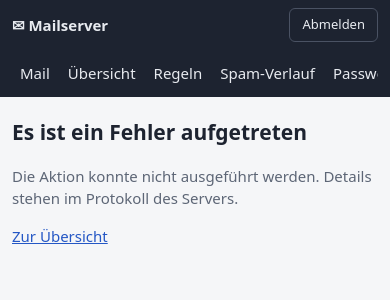
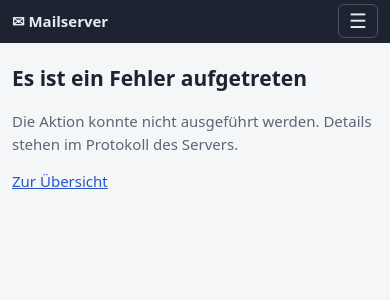
Before and after one commit to svnofeic/Mailserver, an ASP.NET Core app: page /Fehler in a window 390 px wide. Shown: the top 300 px of the page. Run offline with ASP.NET Core 8, Linux system fonts and the light colour scheme; the visitor is signed in with stand-in values (Sample User, id 1); some libraries are stand-ins or nearby versions.

Commit message:
Web: sidebar navigation with admin submenu, burger menu on mobile
The menu moves to a left sidebar on desktop; the admin pages are grouped in a
collapsible 'Verwaltung' submenu that opens automatically on admin pages. Below
900px the sidebar becomes a sticky top bar with a burger menu (CSS only, so the
strict content security policy stays unchanged).

Co-Authored-By: Claude Opus 5.5 <noreply@anthropic.com>
Claude-Session: https://claude.ai/code/session_01FT6mLhqXCeS1iJeFBAnKXW

```diff
--- a/src/Mailserver.Web/Pages/Shared/_Layout.cshtml
+++ b/src/Mailserver.Web/Pages/Shared/_Layout.cshtml
@@ -28,16 +28,42 @@
         * { box-sizing: border-box; }
         body { margin: 0; font: 15px/1.5 system-ui, -apple-system, "Segoe UI", Roboto, sans-serif; background: var(--bg); color: var(--text); }
         a { color: var(--accent); }
-        header { background: var(--nav); color: var(--nav-text); }
-        .bar { max-width: 1200px; margin: 0 auto; padding: 0 16px; display: flex; flex-wrap: wrap; align-items: center; gap: 4px 16px; }
-        .brand { font-weight: 700; padding: 12px 0; margin-right: 12px; }
-        header nav { display: flex; flex-wrap: wrap; gap: 2px; flex: 1; }
-        header nav a { color: var(--nav-text); text-decoration: none; padding: 12px 10px; border-bottom: 3px solid transparent; }
-        header nav a.active, header nav a:hover { border-bottom-color: var(--accent); }
-        header nav .sep { width: 1px; background: #4a5263; margin: 8px 6px; }
-        .who { display: flex; align-items: center; gap: 8px; font-size: 13px; padding: 8px 0; }
+        .shell { min-height: 100vh; }
+        .sidebar { background: var(--nav); color: var(--nav-text); }
+        .sidebar-top { display: flex; align-items: center; justify-content: space-between; gap: 8px; padding: 0 16px; }
+        .brand { font-weight: 700; padding: 16px 0; }
+        .nav-toggle { position: absolute; opacity: 0; width: 1px; height: 1px; pointer-events: none; }
+        .burger { display: none; cursor: pointer; padding: 6px 10px; border: 1px solid #4a5263; border-radius: 6px; font-size: 20px; line-height: 1; user-select: none; }
+        .burger::before { content: "☰"; }
+        .nav-toggle:checked + .sidebar-top .burger::before { content: "✕"; }
+        .nav-toggle:focus-visible + .sidebar-top .burger { outline: 2px solid var(--accent); outline-offset: 2px; }
+        .menu { display: flex; flex-direction: column; }
+        .sidebar nav { display: flex; flex-direction: column; padding: 4px 0; }
+        .sidebar nav a, .sidebar nav summary { color: var(--nav-text); text-decoration: none; padding: 8px 16px 8px 13px; border-left: 3px solid transparent; display: block; }
+        .sidebar nav a:hover, .sidebar nav summary:hover { background: rgba(255, 255, 255, .06); }
+        .sidebar nav a.active { border-left-color: var(--accent); background: rgba(255, 255, 255, .09); font-weight: 600; }
+        .sidebar nav details { margin-top: 6px; border-top: 1px solid #343b49; padding-top: 6px; }
+        .sidebar nav summary { cursor: pointer; list-style: none; display: flex; justify-content: space-between; align-items: center; }
+        .sidebar nav summary::-webkit-details-marker { display: none; }
+        .sidebar nav summary::after { content: "▸"; font-size: 12px; transition: transform .15s; }
+        .sidebar nav details[open] > summary::after { transform: rotate(90deg); }
+        .sidebar nav details a { padding-left: 29px; font-size: 14px; }
+        .who { display: flex; flex-direction: column; gap: 8px; font-size: 13px; padding: 12px 16px 16px; border-top: 1px solid #343b49; overflow-wrap: anywhere; }
         .who form { margin: 0; }
-        .who button { background: transparent; color: var(--nav-text); border: 1px solid #4a5263; }
+        .who button { background: transparent; color: var(--nav-text); border: 1px solid #4a5263; width: 100%; }
+        @@media (min-width: 901px) {
+            .shell.signed-in { display: grid; grid-template-columns: 230px minmax(0, 1fr); }
+            .shell.signed-in .sidebar { position: sticky; top: 0; height: 100vh; overflow-y: auto; display: flex; flex-direction: column; }
+            .shell.signed-in .menu { flex: 1; justify-content: space-between; }
+        }
+        @@media (max-width: 900px) {
+            .sidebar { position: sticky; top: 0; z-index: 10; }
+            .sidebar-top { padding: 0 12px; }
+            .brand { padding: 10px 0; }
+            .burger { display: block; }
+            .menu { display: none; max-height: calc(100vh - 52px); overflow-y: auto; border-top: 1px solid #343b49; }
+            .nav-toggle:checked ~ .menu { display: flex; }
+        }
         main { max-width: 1200px; margin: 0 auto; padding: 20px 16px 48px; }
         h1 { font-size: 24px; margin: 4px 0 16px; }
         h2 { font-size: 18px; margin: 28px 0 10px; }
@@ -131,24 +157,29 @@
             .compose .field { grid-template-columns: 1fr; gap: 2px; }
         }
         @@media (max-width: 760px) {
-            .bar { display: grid; grid-template-columns: 1fr auto; padding: 0 12px; }
-            .brand { padding: 10px 0; }
-            header nav { grid-column: 1 / -1; grid-row: 2; flex-wrap: nowrap; overflow-x: auto; scrollbar-width: none; }
-            header nav a { white-space: nowrap; padding: 8px 8px 10px; }
-            .who { grid-column: 2; grid-row: 1; }
-            .who span { display: none; }
             main { padding: 16px 12px 40px; }
             h1 { font-size: 21px; }
         }
     </style>
 </head>
 <body>
-<header>
-    <div class="bar">
+<div class="shell@(signedIn ? " signed-in" : "")">
+<aside class="sidebar">
+    @if (signedIn)
+    {
+        <input type="checkbox" id="nav-toggle" class="nav-toggle" aria-label="Menü öffnen" />
+    }
+    <div class="sidebar-top">
         <div class="brand">✉ Mailserver</div>
         @if (signedIn)
         {
-            <nav>
+            <label for="nav-toggle" class="burger" title="Menü"></label>
+        }
+    </div>
+    @if (signedIn)
+    {
+        <div class="menu">
+            <nav aria-label="Hauptmenü">
                 <a class="@Active("/Mail")" href="/Mail">Mail</a>
                 <a class="@Active("/", exact: true)" href="/">Übersicht</a>
                 <a class="@Active("/Rules")" href="/Rules">Regeln</a>
@@ -156,8 +187,9 @@
                 <a class="@Active("/Account")" href="/Account/Password">Passwort</a>
                 @if (isAdmin)
                 {
-                    <span class="sep"></span>
-                    <a class="@Active("/Admin", exact: true)" href="/Admin">Admin</a>
+                    <details open="@path.StartsWith("/Admin", StringComparison.OrdinalIgnoreCase)">
+                        <summary>Verwaltung</summary>
+                        <a class="@Active("/Admin", exact: true)" href="/Admin">Server-Übersicht</a>
                         <a class="@Active("/Admin/Domains")" href="/Admin/Domains">Domains</a>
                         <a class="@Active("/Admin/Mailboxes")" href="/Admin/Mailboxes">Postfächer</a>
                         <a class="@Active("/Admin/Aliases")" href="/Admin/Aliases">Aliase</a>
@@ -165,15 +197,16 @@
                         <a class="@Active("/Admin/Queue")" href="/Admin/Queue">Warteschlange</a>
                         <a class="@Active("/Admin/Log")" href="/Admin/Log">Verlauf</a>
                         <a class="@Active("/Admin/Settings")" href="/Admin/Settings">Einstellungen</a>
+                    </details>
                 }
             </nav>
             <div class="who">
                 <span>@User.Identity!.Name</span>
                 <form method="post" asp-page="/Logout"><button type="submit">Abmelden</button></form>
             </div>
+        </div>
     }
-    </div>
-</header>
+</aside>
 <main>
     @if (TempData.Peek("Message") is string message)
     {
@@ -187,5 +220,6 @@
     }
     @RenderBody()
 </main>
+</div>
 </body>
 </html>
```
Lines whose indentation alone changed are shown as unchanged.
